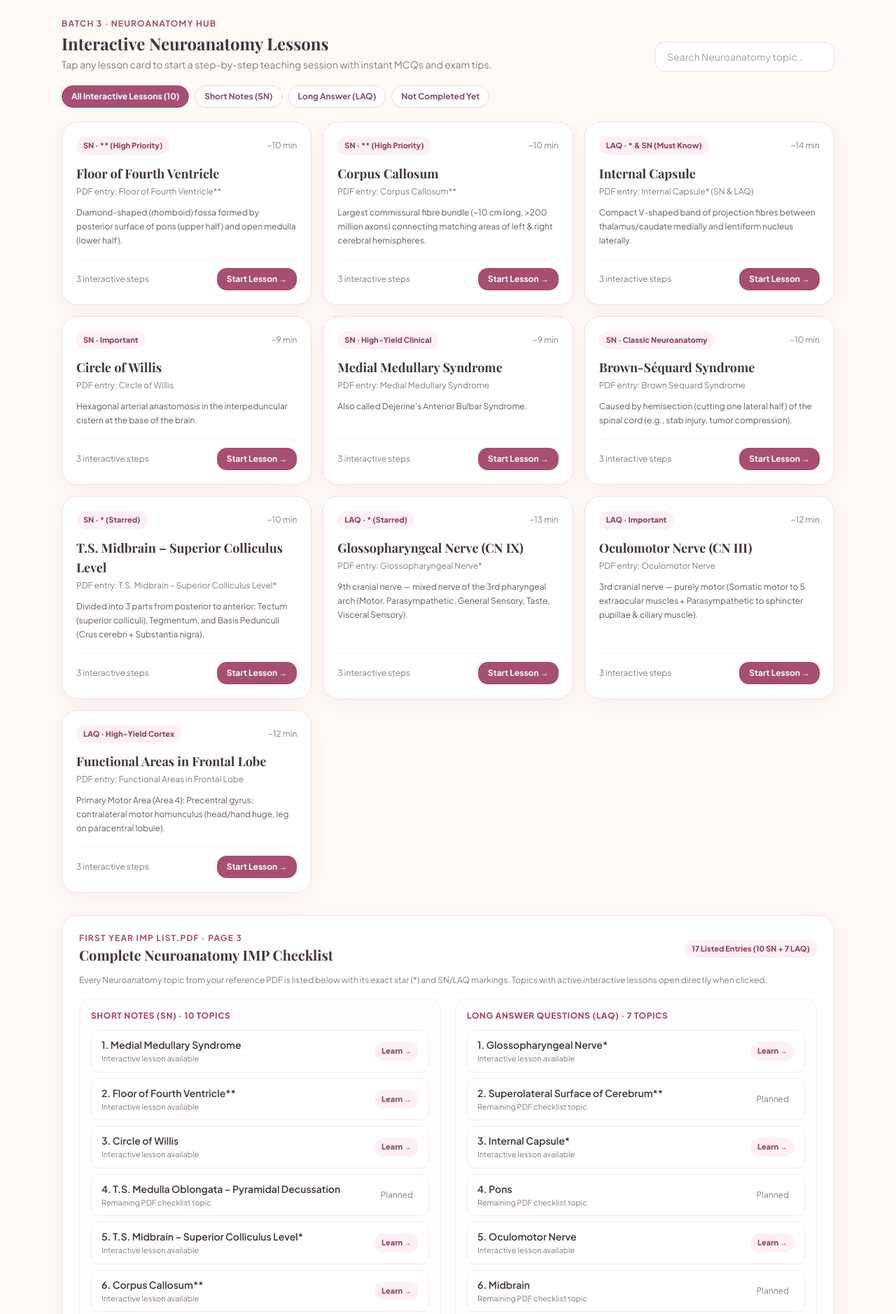
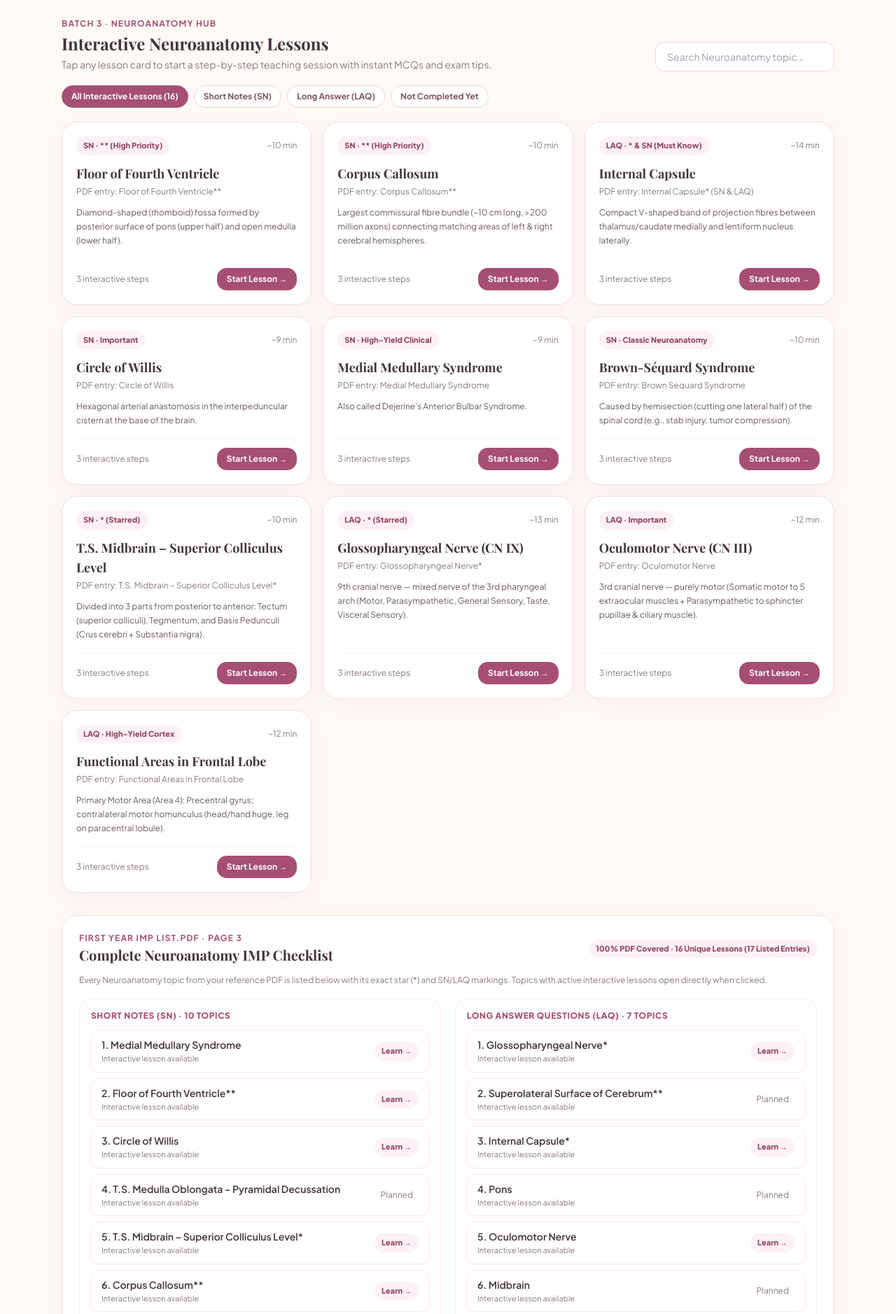
Before and after one commit to PaartHD03/First-year-MBBS, a plain HTML site: page neuroanatomy.html in a window 1280 px wide. Shown: the part 409-2287 px from the top of the page at 70% size. Drawn offline with nearby package versions, Linux system fonts and the light colour scheme.

Commit message:
Add files via upload

```diff
--- a/neuroanatomy.html
+++ b/neuroanatomy.html
@@ -109,7 +109,7 @@
 
       <!-- Filter Pills -->
       <div class="flex flex-wrap gap-2 mb-5">
-        <button class="filter-pill active" data-filter="all" onclick="setFilter('all', this)">All Interactive Lessons (10)</button>
+        <button class="filter-pill active" data-filter="all" onclick="setFilter('all', this)">All Interactive Lessons (16)</button>
         <button class="filter-pill" data-filter="SN" onclick="setFilter('SN', this)">Short Notes (SN)</button>
         <button class="filter-pill" data-filter="LAQ" onclick="setFilter('LAQ', this)">Long Answer (LAQ)</button>
         <button class="filter-pill" data-filter="todo" onclick="setFilter('todo', this)">Not Completed Yet</button>
@@ -125,7 +125,7 @@
             <div class="pink text-xs font-bold uppercase tracking-widest">FIRST YEAR IMP LIST.pdf · Page 3</div>
             <h3 class="serif text-xl font-bold mt-0.5">Complete Neuroanatomy IMP Checklist</h3>
           </div>
-          <span class="tag">17 Listed Entries (10 SN + 7 LAQ)</span>
+          <span class="tag">100% PDF Covered · 16 Unique Lessons (17 Listed Entries)</span>
         </div>
         <p class="muted text-xs leading-5 mb-4">
           Every Neuroanatomy topic from your reference PDF is listed below with its exact star (*) and SN/LAQ markings. Topics with active interactive lessons open directly when clicked.
@@ -233,7 +233,7 @@
                     <div>
                       <div class="text-sm font-semibold">${idx + 1}. ${item.title}</div>
                       <div class="text-[11px] muted mt-0.5">
-                        ${lesson ? (isDone ? 'Completed interactive lesson ✓' : 'Interactive lesson available') : 'Remaining PDF checklist topic'}
+                        ${lesson ? (isDone ? 'Completed interactive lesson ✓' : 'Interactive lesson available') : 'Interactive lesson available'}
                       </div>
                     </div>
                     ${lesson
```
Also changed, not shown: anatomy.html (+3 -3 lines), ABDOMEN_PELVIS_BATCH_8.txt (added), GEN_HISTO_EMBRYO_GENETICS_BATCH_9_10.txt (added), HEAD_NECK_BATCH_6.txt (added), LOWER_LIMB_BATCH_7.txt (added), NEUROANATOMY_BATCH_3.txt, README.txt, THORAX_BATCH_4.txt (added), UPPER_LIMB_BATCH_5.txt (added), 1 other file.
